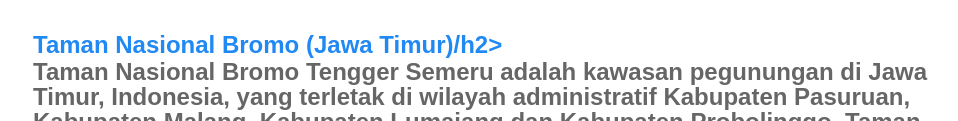
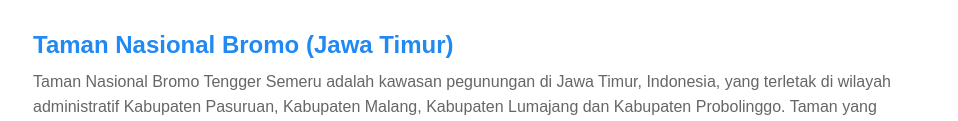
Before and after one commit to luthfierico/Wisata-Indonesia, a plain HTML site: page jawa/jawa.html in a window 1280 px wide. Shown: the part 2997-3118 px from the top of the page, without its empty margins (159-1117 px from the left). Drawn offline with Linux system fonts and the light colour scheme.

Commit message:
Update jawa.html

```diff
--- a/jawa/jawa.html
+++ b/jawa/jawa.html
@@ -68,10 +68,10 @@
         <h2>Candi Prambanan (DIY Yogyakarta)</h2>
         <p>Candi Prambanan adalah bangunan candi bercorak agama Hindu terbesar di Indonesia yang dibangun pada abad ke-9 Masehi. Candi yang juga disebut sebagai Rara Jonggrang ini dipersembahkan untuk Trimurti, tiga dewa utama Hindu yaitu dewa Brahma sebagai dewa pencipta, dewa Wisnu sebagai dewa pemelihara, dan dewa Siwa sebagai dewa pemusnah. Candi Prambanan terletak di Daerah Istimewa Yogyakarta, tetapi pintu administrasinya terletak di Jawa Tengah. Hal ini yang membuat Candi Prambanan terletak di 2 tempat yakni di Desa Bokoharjo, Prambanan, Kabupaten Sleman, Daerah Istimewa Yogyakarta, dan di Tlogo, Prambanan, Kabupaten Klaten, Jawa Tengah, atau kurang lebih 17 kilometer timur laut dari Kota Jogja, 50 kilometer barat daya dari Kota Surakarta dan 120 kilometer selatan dari Kota Semarang, persis di perbatasan antara Daerah Istimewa Yogyakarta dan Jawa Tengah.</p>
         <img src="https://images.pexels.com/photos/6488410/pexels-photo-6488410.jpeg?auto=compress&cs=tinysrgb&w=400" alt="">
-        <h2>Taman Mini Indonesia Indah (DKI Jakarta</h2>
+        <h2>Taman Mini Indonesia Indah (DKI Jakarta)</h2>
         <p>Taman Mini Indonesia Indah adalah taman hiburan ikonik bertemakan Indonesia yang popular sejak tahun 90-an. Di tempat wisata di Jakarta ini pengunjung bias menikmati berbagai wahana dan fasilitas seperti Anjungan Daerah, Kereta Gantung, Teater 4D, Museum, Teater IMAX keong mas, dan masih banyak lagi. Semua fasilitas bangunan, wahana, dan disini terdapat miniature dari 33 provinsi di Indonesia. </p>
         <img src="https://encrypted-tbn0.gstatic.com/images?q=tbn:ANd9GcRozlYunz7z9krK4HM-WyyW7k6oncbQcD7gag&usqp=CAU" alt="">
-    <h2>Taman Nasional Bromo (Jawa Timur)/h2>
+    <h2>Taman Nasional Bromo (Jawa Timur)</h2>
     <p>Taman Nasional Bromo Tengger Semeru adalah kawasan pegunungan di Jawa Timur, Indonesia, yang terletak di wilayah administratif Kabupaten Pasuruan, Kabupaten Malang, Kabupaten Lumajang dan Kabupaten Probolinggo. Taman yang bentangan barat-timurnya sekitar 20-30 kilometer dan utara-selatannya sekitar 40 km ini ditetapkan sejak tahun 1982 dengan luas wilayahnya sekitar 50.276,3 ha. Di kawasan ini terdapat kaldera lautan pasir yang luasnya ± 6290 ha. Batas kaldera lautan pasir itu berupa dinding terjal, yang ketinggiannya antara 200-700 meter.</p>
     <img src="https://images.pexels.com/photos/1834979/pexels-photo-1834979.jpeg?auto=compress&cs=tinysrgb&w=400" alt="">
         <h2>Pantai Anyer (Banten)</h2>
```
